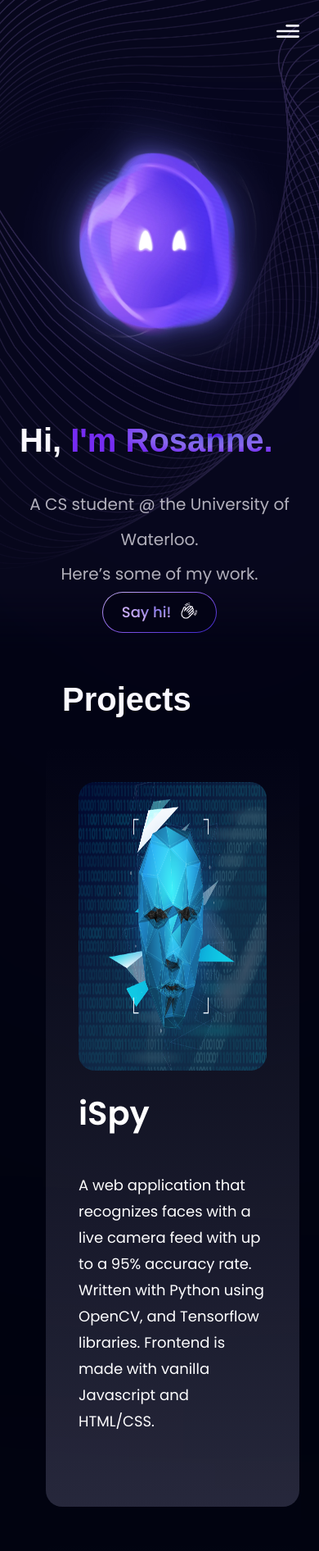
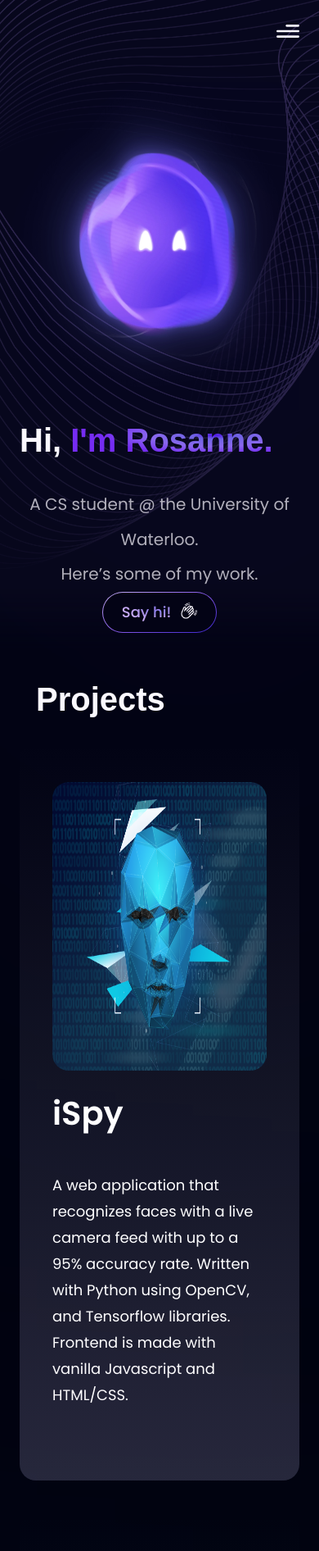
Before and after one commit to roskzhu/roskzhu.github.io, a React (Vite) app: page / in a window 390 px wide. Shown: the top 1892 px of the page at 82% size. Built offline with nearby package versions, Linux system fonts and the light colour scheme; a web font is replaced by a local one.

Commit message:
update ensured

```diff
--- a/src/components/Projects.jsx
+++ b/src/components/Projects.jsx
@@ -3,7 +3,7 @@ import styles, { layout } from "../style";
 import ProjectCard from "./ProjectCard";
 
 const Projects = () => (
-  <section id="projects" className={`${styles.paddingY} ${styles.flexStart} ml-8 flex-col relative`}>
+  <section id="projects" className={`${styles.paddingY} ${styles.flexStart} flex-col relative`}>
 
     {/* gradient hover */}
     {/* <div className="absolute z-[0] w-[40%] h-[40%] -right-1/2 rounded-full purple__gradient bottom-40" /> */}
@@ -25,7 +25,7 @@ const Projects = () => (
       <br className="sm:block hidden" /> {" "}
     </div>
 
-    <div className="flex flex-wrap sm:justify-start justify-center w-full project-container relative z-[1]">
+    <div className="flex flex-wrap sm:justify-start justify-items-center w-full project-container relative z-[1]">
       {project.map((card) => <ProjectCard key={card.id} {...card} />)}
     </div>
   </section>
```
Also changed, not shown: 1 other file (tests, documents, lock files or other folders).
